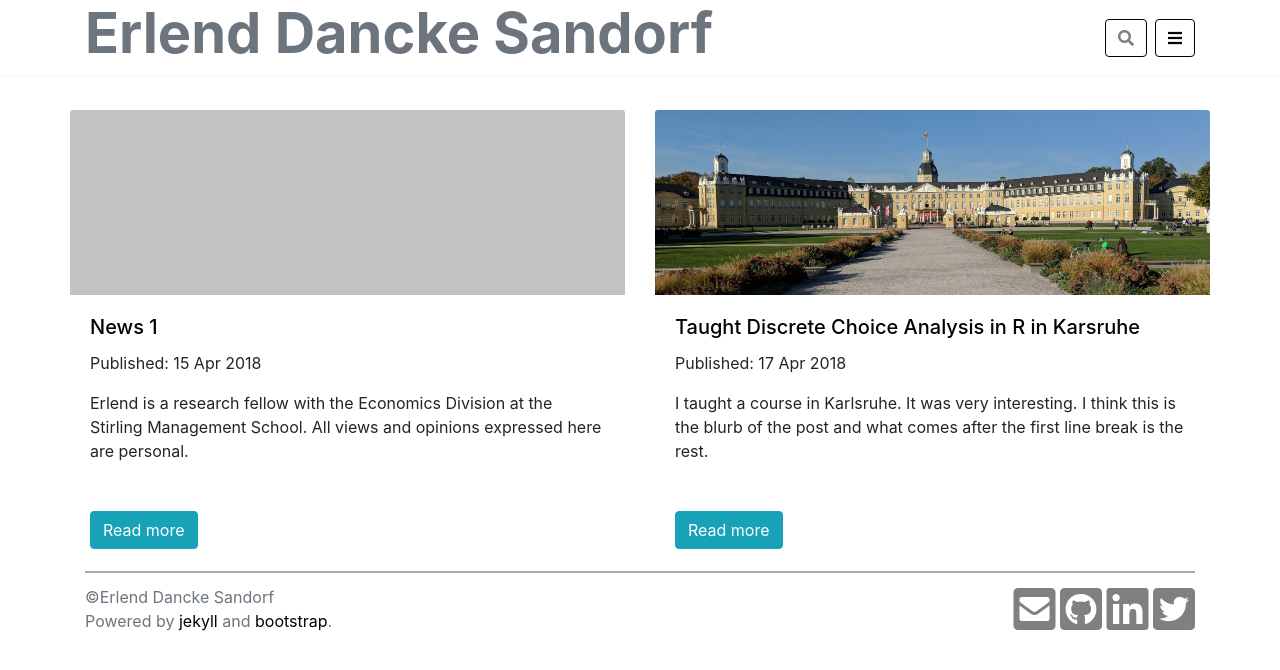
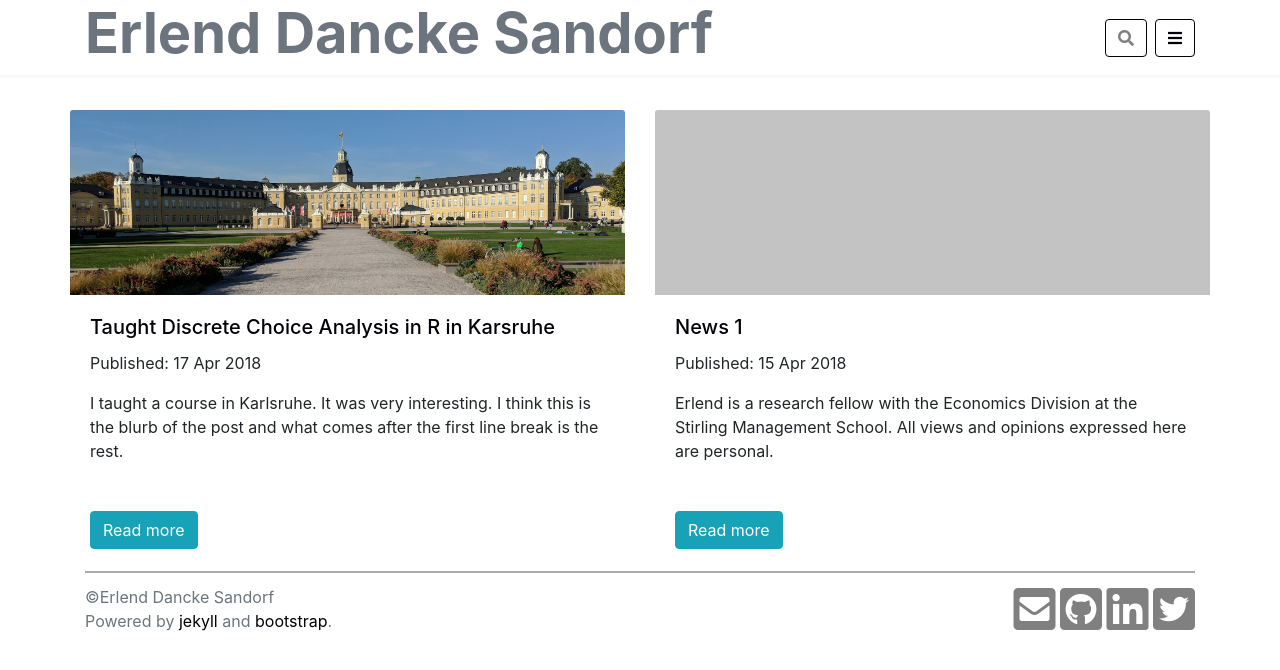
Before and after one commit to edsandorf/old-edsandorf-website, a Jekyll site: the page built from news.html, in a window 1280 px wide. Shown: the top 670 px of the page. Built offline with Jekyll 4.4.1, drawn with Linux system fonts in a browser that asks for light colours.

Commit message:
Reverse order of pub and news list

```diff
--- a/news.html
+++ b/news.html
@@ -5,7 +5,7 @@ title: News
 <div class = "container">
 
     {% assign loop_index = 0 %}
-    {% for news in site.news %}
+    {% for news in site.news reversed %}
         {% assign card = news %}
         {% assign loop_index = loop_index | plus: 1 %}
         {% assign row_finder = loop_index | modulo: 4 %}
--- a/pubs.html
+++ b/pubs.html
@@ -5,7 +5,7 @@ title: Publications
 <div class = "container">
 
     {% assign loop_index = 0 %}
-    {% for pubs in site.pubs %}
+    {% for pubs in site.pubs reversed %}
         {% assign card = pubs %}
         {% assign loop_index = loop_index | plus: 1 %}
         {% assign row_finder = loop_index | modulo: 4 %}
```
